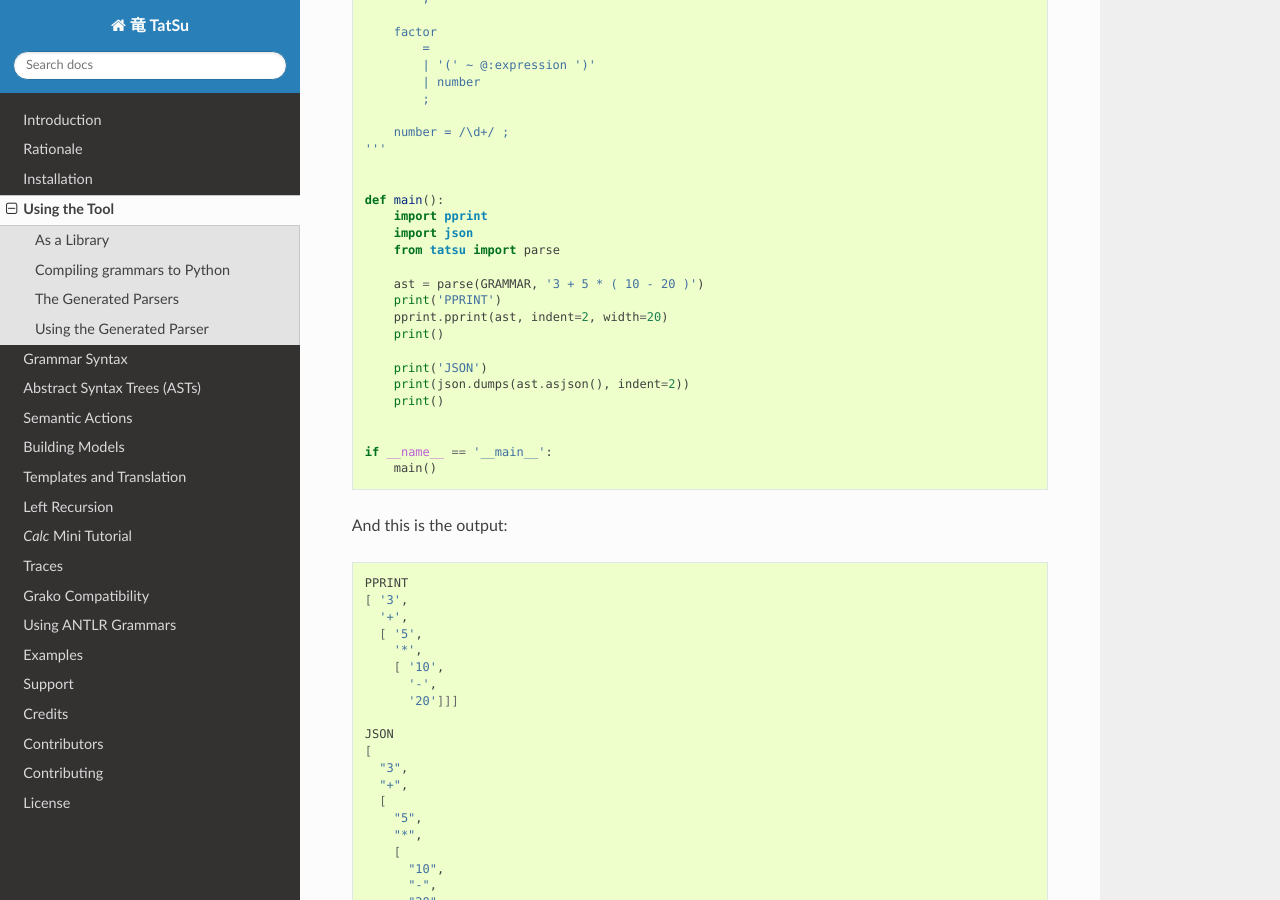
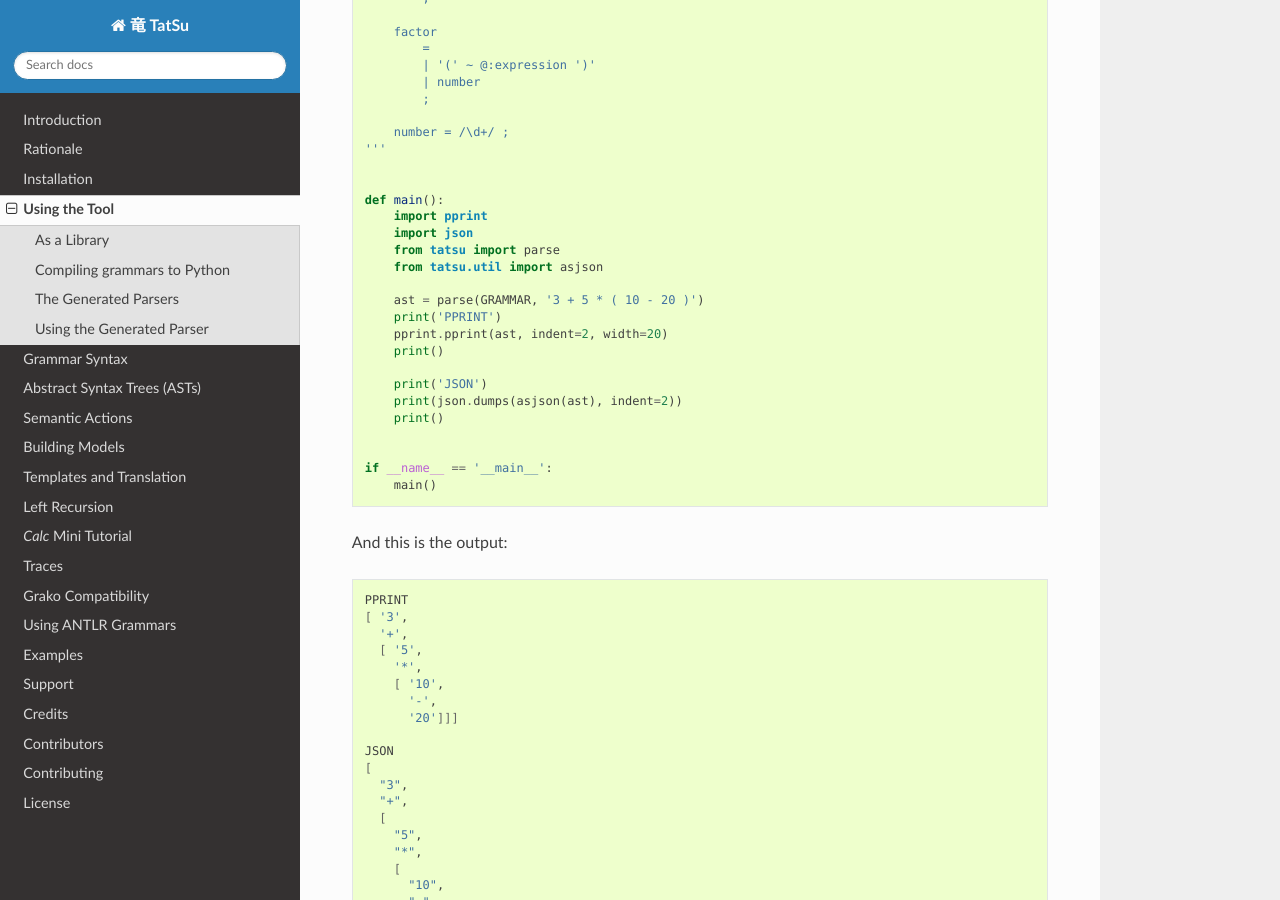
Before and after one commit to neogeny/TatSu, a Sphinx documentation site: the page built from docs/use.rst, in a window 1280 px wide and 900 px high, scrolled down 1141 px. Built offline with Sphinx 7.4.7 and the Read the Docs theme 2.0.0, drawn with Linux system fonts in a browser that asks for light colours; some of the changed text lies outside the part shown.

Commit message:
fix bugs in documentation code
fixes #5

```diff
--- a/docs/use.rst
+++ b/docs/use.rst
@@ -66,6 +66,7 @@ This is an example of how to use **Tatsu** as a library:
         import pprint
         import json
         from tatsu import parse
+        from tatsu.util import asjson
 
         ast = parse(GRAMMAR, '3 + 5 * ( 10 - 20 )')
         print('PPRINT')
@@ -73,7 +74,7 @@ This is an example of how to use **Tatsu** as a library:
         print()
 
         print('JSON')
-        print(json.dumps(ast.asjson(), indent=2))
+        print(json.dumps(asjson(ast), indent=2))
         print()
 
 
@@ -240,12 +241,13 @@ passing the grammar to parse and the starting rule's name as parameter:
 
 .. code:: python
 
+    from tatsu.util import asjson
     from myparser import MyParser
 
     parser = MyParser()
     ast = parser.parse('text to parse', rule_name='start')
     print(ast)
-    print(json.dumps(ast.asjson(), indent=2))
+    print(json.dumps(asjson(ast), indent=2))
 
 The generated parsers' constructors accept named arguments to specify
 whitespace characters, the regular expression for comments, case
```
